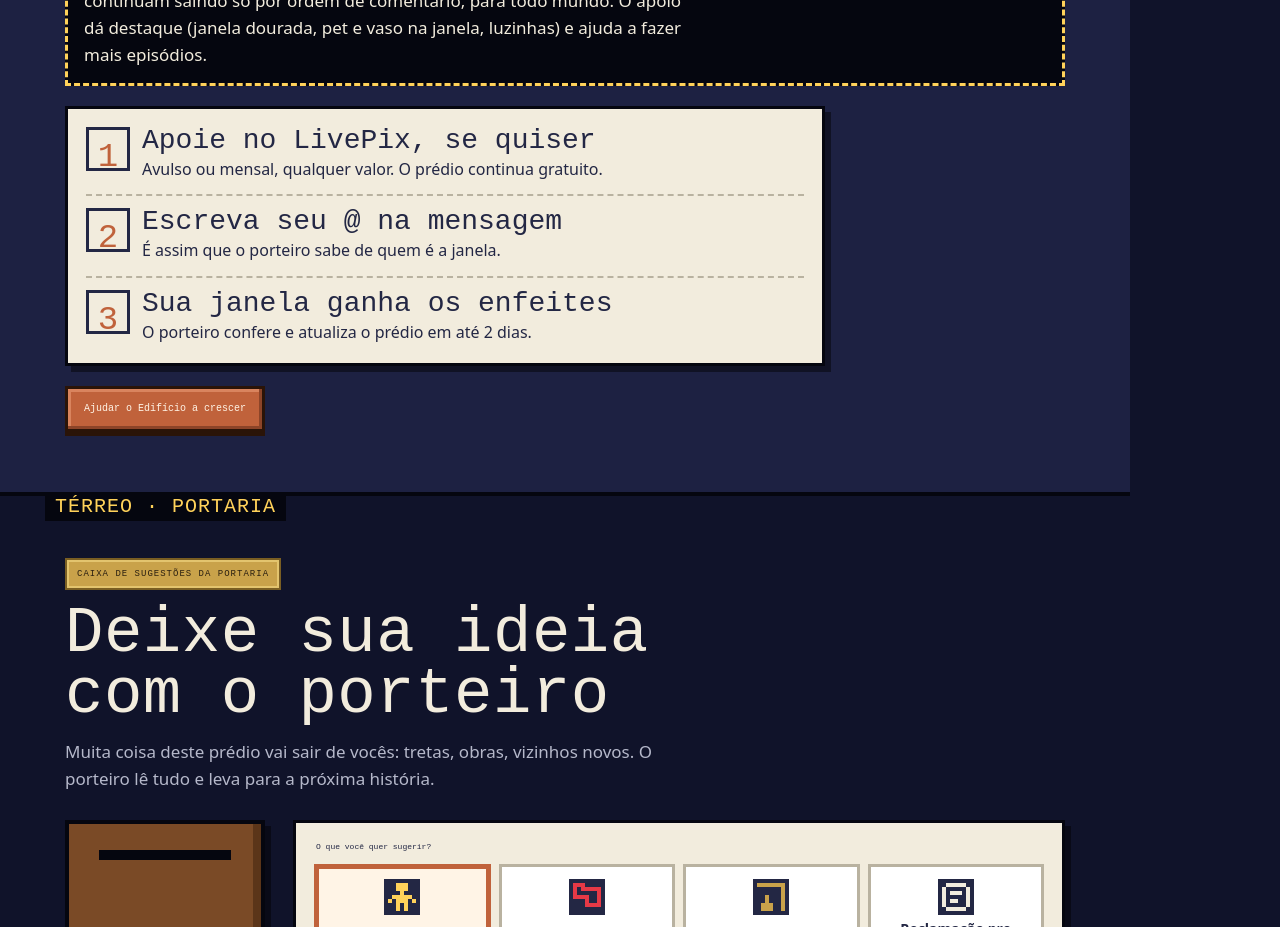
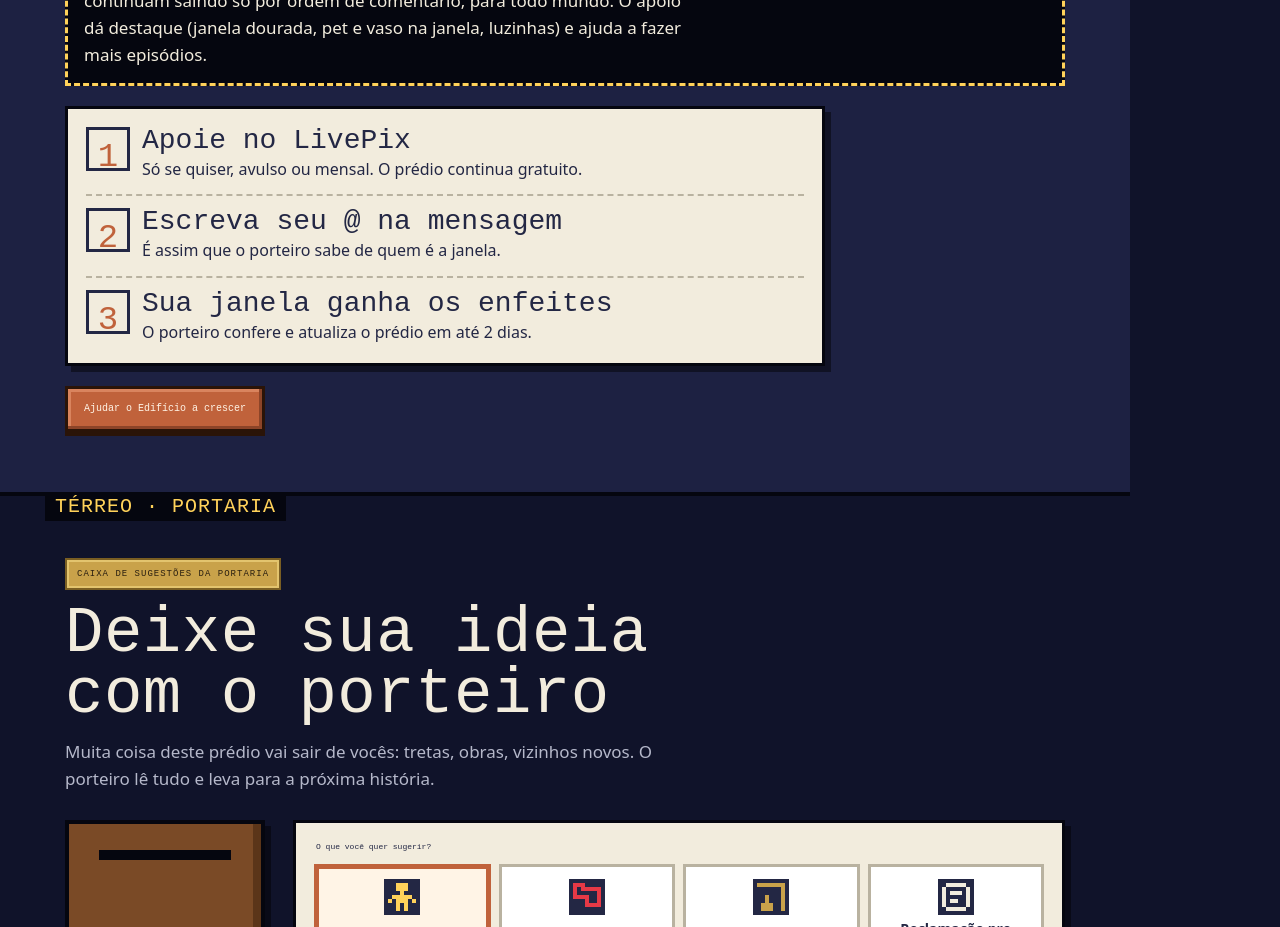
Before and after one commit to raphaelpinheiro84/edificio8bits, a plain HTML site: page index.html in a window 1280 px wide. Shown: the part 4980-5907 px from the top of the page. Drawn offline with Linux system fonts and the light colour scheme; a web font is replaced by a local one.

Commit message:
Apoio: titulo do passo 1 em uma linha

```diff
--- a/index.html
+++ b/index.html
@@ -515,7 +515,7 @@ footer nav{display:flex;flex-wrap:wrap;justify-content:center;gap:6px 16px;margi
       </div>
 
       <div class="ficha-apoio">
-        <div class="campo"><div class="q">1</div><div><h4>Apoie no LivePix, se quiser</h4><p>Avulso ou mensal, qualquer valor. O prédio continua gratuito.</p></div></div>
+        <div class="campo"><div class="q">1</div><div><h4>Apoie no LivePix</h4><p>Só se quiser, avulso ou mensal. O prédio continua gratuito.</p></div></div>
         <div class="campo"><div class="q">2</div><div><h4>Escreva seu @ na mensagem</h4><p>É assim que o porteiro sabe de quem é a janela.</p></div></div>
         <div class="campo"><div class="q">3</div><div><h4>Sua janela ganha os enfeites</h4><p>O porteiro confere e atualiza o prédio em até 2 dias.</p></div></div>
       </div>
```
